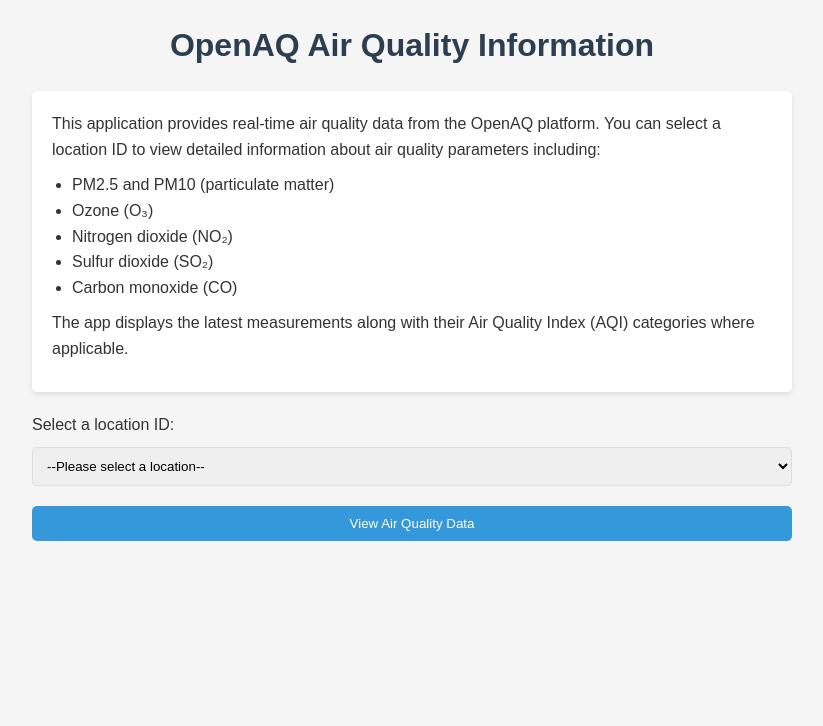
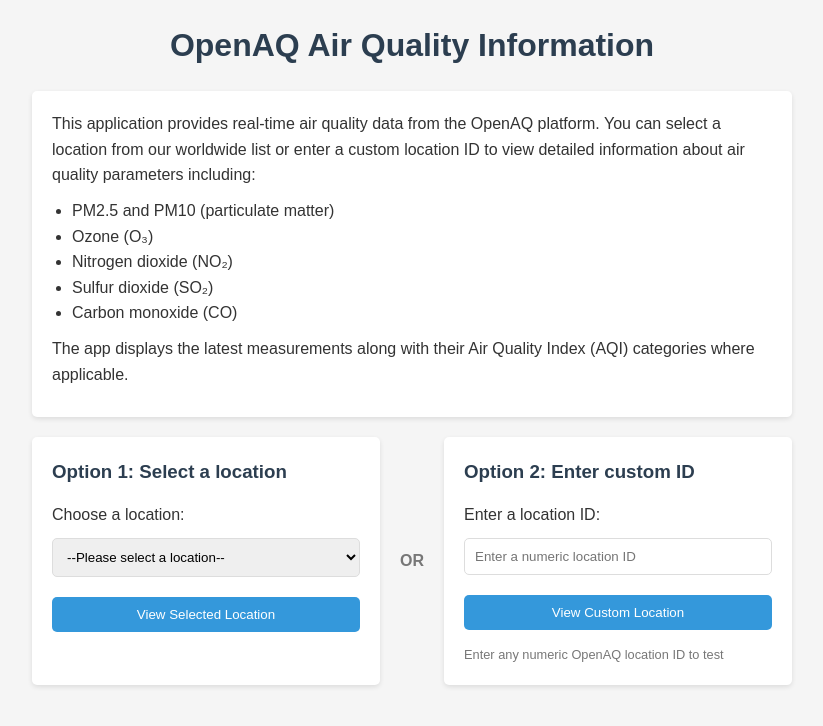
Before and after one commit to ChristianLyle720/openAQ-app, a Flask app: page / in a window 1280 px wide. Shown: the top 726 px of the page, without its empty margins (228-1051 px from the left). Run offline with Flask 2, Linux system fonts and the light colour scheme.

Commit message:
Updated app functionality

```diff
--- a/app.py
+++ b/app.py
@@ -58,13 +58,11 @@ def get_aqi_category(parameter, value):
 # OpenAQ API Key
 API_KEY = "f68b9b4b6bcab3293b00b1d1a0fc95f84198c5f48d432dafd70735a3ef4ebd71"
 
-# Generate location IDs from 500 to 8000 with step 500
-LOCATION_IDS = list(range(500, 8500, 500))
 
 @app.route('/')
 def index():
     """Home page with location selection."""
-    return render_template('index.html', location_ids=LOCATION_IDS)
+    return render_template('index.html')
 
 def get_latest_measurement(sensor_id):
     """Fetch the latest measurement for a specific sensor."""
--- a/static/style.css
+++ b/static/style.css
@@ -19,13 +19,14 @@ h1 {
     margin-bottom: 20px;
     text-align: center;
 }
-select, button {
+select, input, button {
     padding: 10px;
     margin: 10px 0;
     width: 100%;
     border-radius: 5px;
     border: 1px solid #ddd;
 }
+
 button {
     background-color: #3498db;
     color: white;
@@ -33,8 +34,44 @@ button {
     cursor: pointer;
     transition: background-color 0.3s;
 }
+
 button:hover {
     background-color: #2980b9;
+}
+
+.form-container {
+    display: flex;
+    flex-wrap: wrap;
+    gap: 20px;
+    margin-bottom: 20px;
+}
+
+.form-section {
+    flex: 1;
+    min-width: 300px;
+    background-color: white;
+    padding: 20px;
+    border-radius: 5px;
+    box-shadow: 0 2px 5px rgba(0, 0, 0, 0.1);
+}
+
+.form-section h3 {
+    margin-bottom: 15px;
+    color: #2c3e50;
+}
+
+.or-divider {
+    display: flex;
+    align-items: center;
+    justify-content: center;
+    font-weight: bold;
+    color: #777;
+}
+
+.help-text {
+    font-size: 0.8em;
+    color: #777;
+    margin-top: 5px;
 }
 .error {
     background-color: #f8d7da;
--- a/templates/index.html
+++ b/templates/index.html
@@ -11,7 +11,7 @@
         <h1>OpenAQ Air Quality Information</h1>
 
         <div class="info-card">
-            <p>This application provides real-time air quality data from the OpenAQ platform. You can select a location ID to view detailed information about air quality parameters including:</p>
+            <p>This application provides real-time air quality data from the OpenAQ platform. You can select a location from our worldwide list or enter a custom location ID to view detailed information about air quality parameters including:</p>
             <ul>
                 <li>PM2.5 and PM10 (particulate matter)</li>
                 <li>Ozone (O₃)</li>
@@ -22,19 +22,46 @@
             <p>The app displays the latest measurements along with their Air Quality Index (AQI) categories where applicable.</p>
         </div>
 
-        <form action="{{ url_for('location_details', location_id=0) }}" id="location-form">
-            <label for="location-select">Select a location ID:</label>
-            <select id="location-select" name="location_id">
-                <option value="">--Please select a location--</option>
-                {% for loc_id in location_ids %}
-                <option value="{{ loc_id }}">{{ loc_id }}</option>
-                {% endfor %}
-            </select>
-            <button type="button" id="view-button">View Air Quality Data</button>
-        </form>
+        <div class="form-container">
+            <div class="form-section">
+                <h3>Option 1: Select a location</h3>
+                <label for="location-select">Choose a location:</label>
+                <select id="location-select" name="location_id">
+                    <option value="">--Please select a location--</option>
+                    <option value="60">60 - Haringey (UK)</option>
+                    <option value="100">100 - Badhoevedorp (Netherlands)</option>
+                    <option value="500">500 - Frenchtown, MT (US)</option>
+                    <option value="650">650 - Tahoe City, CA (US)</option>
+                    <option value="1000">1000 - Presque Isle River (US)</option>
+                    <option value="1500">1500 - Beaumont, TX (US)</option>
+                    <option value="2000">2000 - Sandcut, IL (US)</option>
+                    <option value="3000">3000 - Veles (North Macedonia)</option>
+                    <option value="3500">3500 - Bouches-du-Rhône (France)</option>
+                    <option value="4000">4000 - Joué lès Tours (France)</option>
+                    <option value="4500">4500 - Niesky (Germany)</option>
+                    <option value="7000">7000 - Detroit, MI (US)</option>
+                    <option value="7500">7500 - Hoopa, CA (US)</option>
+                    <option value="8000">8000 - Nezahualcóyotl (Mexico)</option>
+                    <option value="8118">8118 - New Delhi (India)</option>
+                    <option value="9100">9100 - Shengousi (China)</option>
+                </select>
+                <button type="button" id="view-button">View Selected Location</button>
+            </div>
+
+            <div class="or-divider">OR</div>
+
+            <div class="form-section">
+                <h3>Option 2: Enter custom ID</h3>
+                <label for="custom-location-id">Enter a location ID:</label>
+                <input type="number" id="custom-location-id" min="1" placeholder="Enter a numeric location ID">
+                <button type="button" id="custom-view-button">View Custom Location</button>
+                <p class="help-text">Enter any numeric OpenAQ location ID to test</p>
+            </div>
+        </div>
     </div>
 
     <script>
+        // Handler for dropdown menu
         document.getElementById('view-button').addEventListener('click', function() {
             const selectElement = document.getElementById('location-select');
             const locationId = selectElement.value;
@@ -45,6 +72,31 @@
                 alert("Please select a location ID.");
             }
         });
+
+        // Handler for custom location ID input
+        document.getElementById('custom-view-button').addEventListener('click', function() {
+            const inputElement = document.getElementById('custom-location-id');
+            const customLocationId = inputElement.value.trim();
+
+            if (customLocationId && !isNaN(customLocationId) && parseInt(customLocationId) > 0) {
+                window.location.href = "/location/" + parseInt(customLocationId);
+            } else {
+                alert("Please enter a valid numeric location ID.");
+            }
+        });
+
+        // Add enter key support for the input field
+        document.getElementById('custom-location-id').addEventListener('keypress', function(event) {
+            if (event.key === 'Enter') {
+                event.preventDefault();
+                document.getElementById('custom-view-button').click();
+            }
+        });
+
+        // Ensure only numbers can be entered in the input field
+        document.getElementById('custom-location-id').addEventListener('input', function(event) {
+            this.value = this.value.replace(/[^0-9]/g, '');
+        });
     </script>
 </body>
 </html>
```
Also changed, not shown: README.md.
